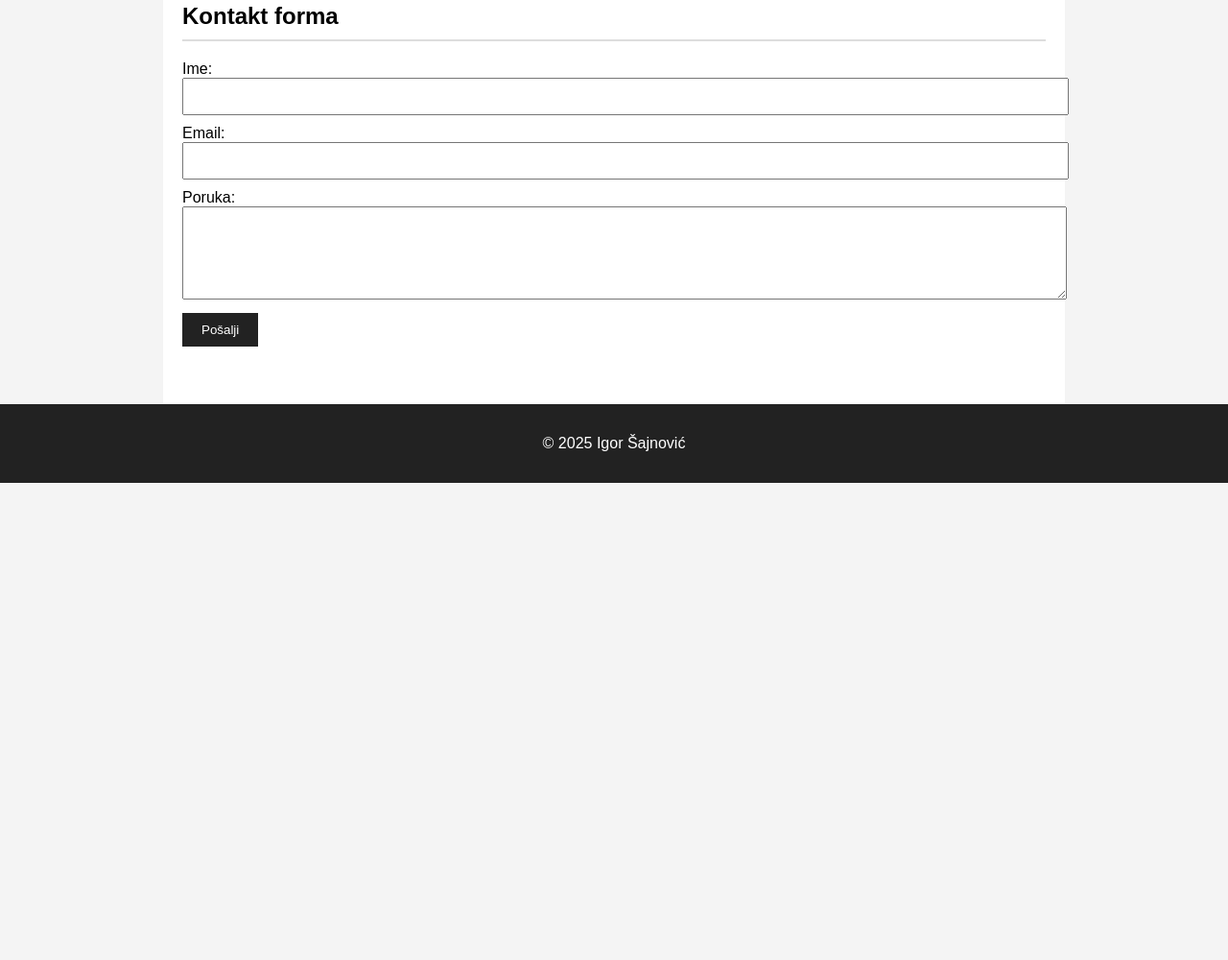
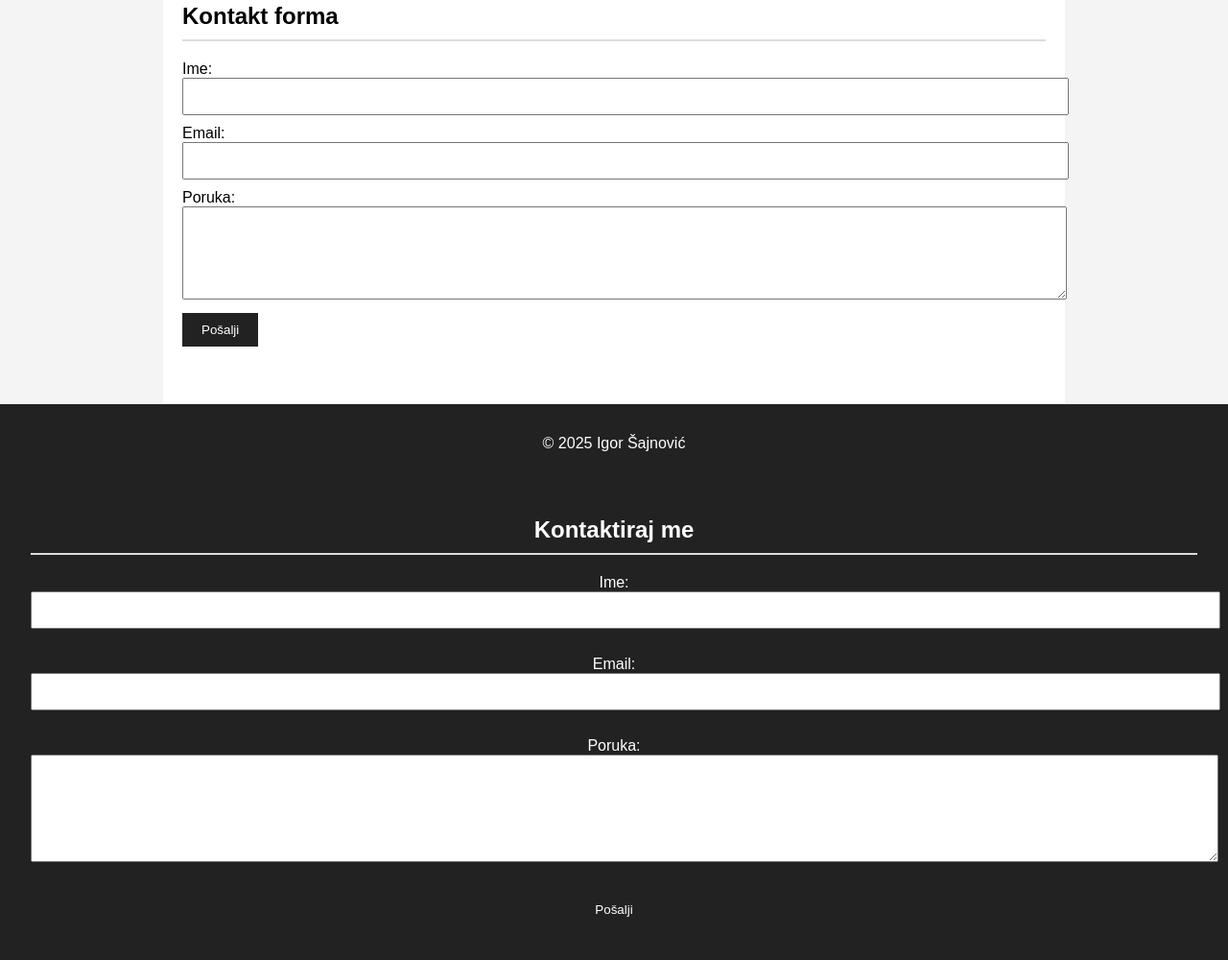
Before and after one commit to igordirtydog/numb.book, a plain HTML site: page numb_finalna_stranica (1).html in a window 1280 px wide. Shown: the part 403-1403 px from the top of the page at 96% size. Before the commit the page ends 906 px from the top, so only its background shows below. Drawn offline with Linux system fonts and the light colour scheme.

Commit message:
Update numb_finalna_stranica (1).html

```diff
--- a/numb_finalna_stranica (1).html
+++ b/numb_finalna_stranica (1).html
@@ -47,6 +47,23 @@
     </main>
     <footer>
         <p>&copy; 2025 Igor Šajnović</p>
-    </footer>
+    <section id="kontakt" style="padding: 2rem; color: white;">
+  <h2>Kontaktiraj me</h2>
+  <form name="kontakt-forma" method="POST" data-netlify="true">
+    <input type="hidden" name="form-name" value="kontakt-forma">
+
+    <label for="ime">Ime:</label><br>
+    <input type="text" id="ime" name="ime" required><br><br>
+
+    <label for="email">Email:</label><br>
+    <input type="email" id="email" name="email" required><br><br>
+
+    <label for="poruka">Poruka:</label><br>
+    <textarea id="poruka" name="poruka" rows="6" required></textarea><br><br>
+
+    <button type="submit">Pošalji</button>
+  </form>
+</section>
+</footer>
 </body>
 </html>
```
